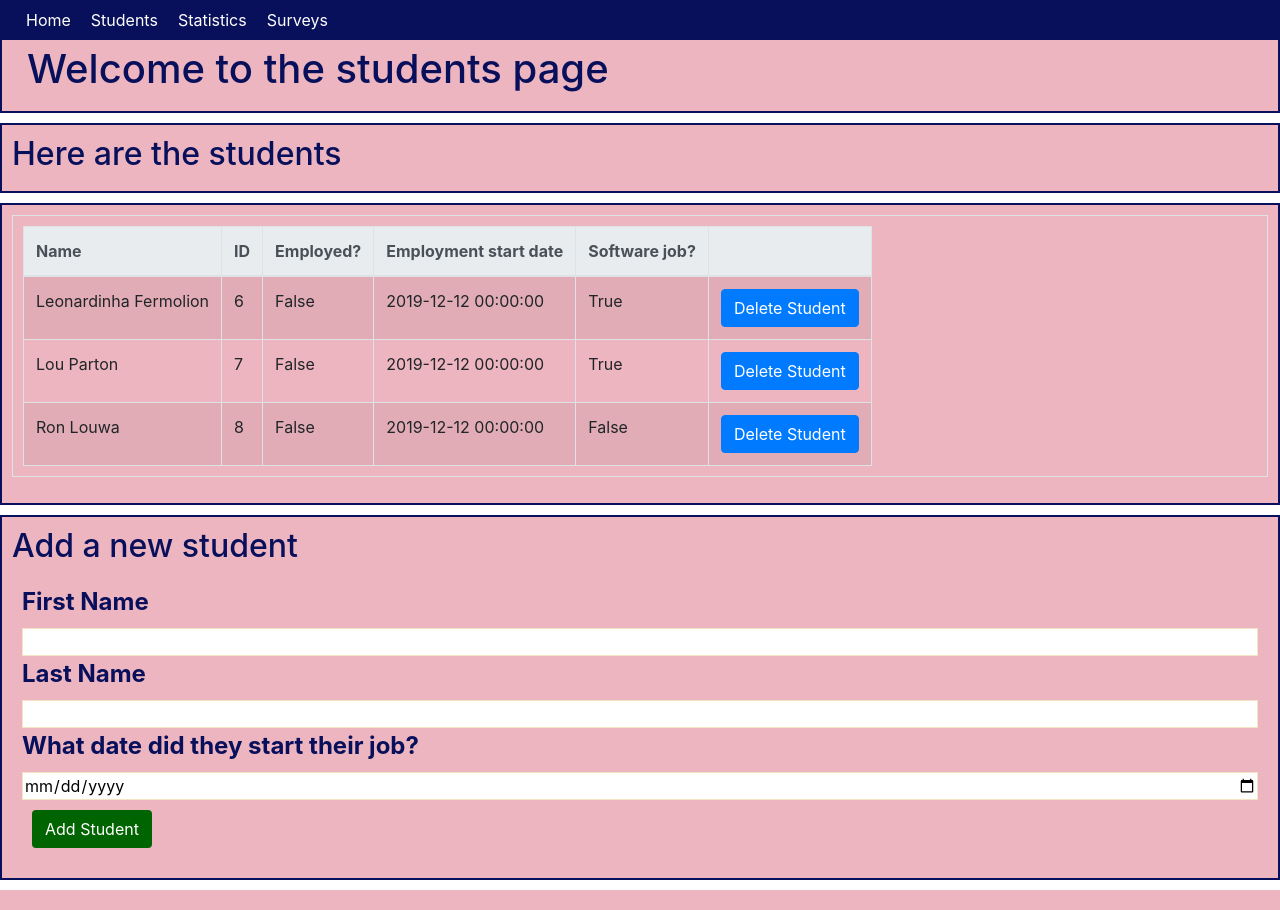
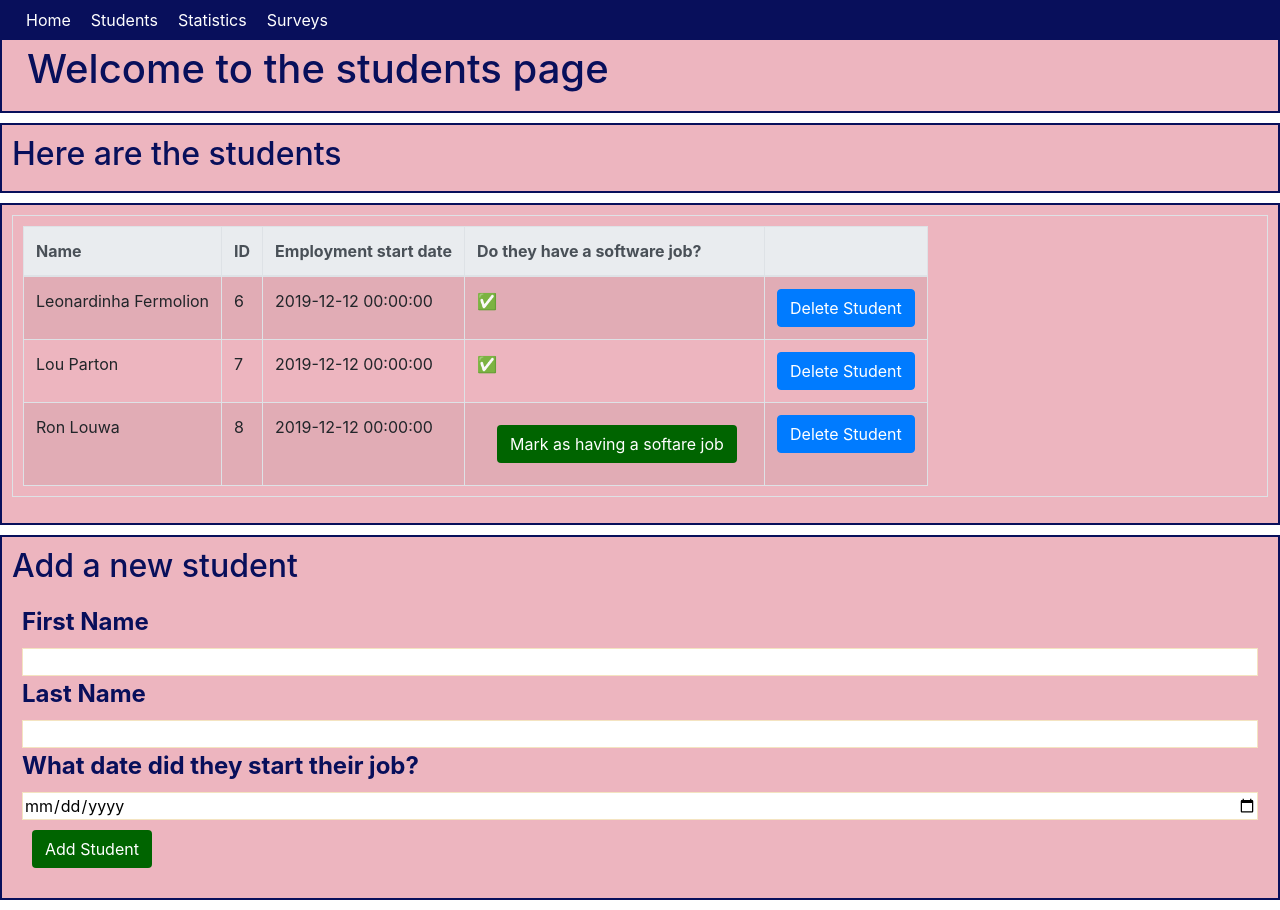
Before and after one commit to chrishaining/Python-Decision-Making-Tools, a Flask app: page /students in a window 1280 px wide. Run offline with Flask 2, Linux system fonts and the light colour scheme; data comes from the database, SQL or seed files in the repository; both versions use the stored data as it was after the commit; parts of the project's set-up code (start-up, migrations or seed data) failed here and were passed over; some libraries are stand-ins or nearby versions.

Commit message:
adds update buttons to students

```diff
--- a/employment_success_web_app/app/routes.py
+++ b/employment_success_web_app/app/routes.py
@@ -51,6 +51,13 @@ def edit_student(student_id):
         return redirect('/students')
     return render_template('students.html', first_name=first_name, last_name=last_name)
 
+@app.route('/students/<int:student_id>/update', methods=['POST'])
+def update_student(student_id):
+    student = Student.query.get(student_id)
+    student.software_job = True
+    db.session.commit()
+    return redirect('/students')
+
 
 # function to delete a student
 @app.route('/students/<int:student_id>/delete', methods=['POST'])
--- a/employment_success_web_app/app/templates/students.html
+++ b/employment_success_web_app/app/templates/students.html
@@ -16,9 +16,8 @@
                 <tr>
                     <th>Name</th>
                     <th>ID</th>
-                    <th>Employed?</th>
                     <th>Employment start date</th>
-                    <th>Software job?</th>
+                    <th>Do they have a software job?</th>
                     <th></th>
                 </tr>
             </thead>
@@ -27,9 +26,25 @@
                 <tr>
                     <td>{{student.first_name}} {{student.last_name}}</td>
                     <td>{{student.id}}</td>
-                    <td> {{student.employed}}</td>
+
+
+
                     <td> {{student.start_date}}</td>
-                    <td> {{student.software_job}}</td>
+
+                    {% if student.software_job %}
+                    <td>
+                        <span> &#9989;</span> {% else %}
+                        <span>
+                    </td>
+                    <td>
+                        <form style="display:inline" action="/students/{{student.id}}/update" method="POST">
+                            <button type="submit" class="save btn btn-default" value="get-software-job">Mark as having a softare job</button>
+                        </form>
+                        </span>
+                    </td>
+                    {% endif %}
+
+
                     <td>
                         <button type="button" class="btn btn-primary" data-toggle="modal" data-target="#myModal{{ student.id }}">Delete Student
                         </button>
@@ -57,6 +72,11 @@
                             </div>
                         </div>
                     </td>
+
+
+
+
+
                 </tr>
                 {% endfor %}
 
```
Also changed, not shown: employment_success_web_app/app.db.
